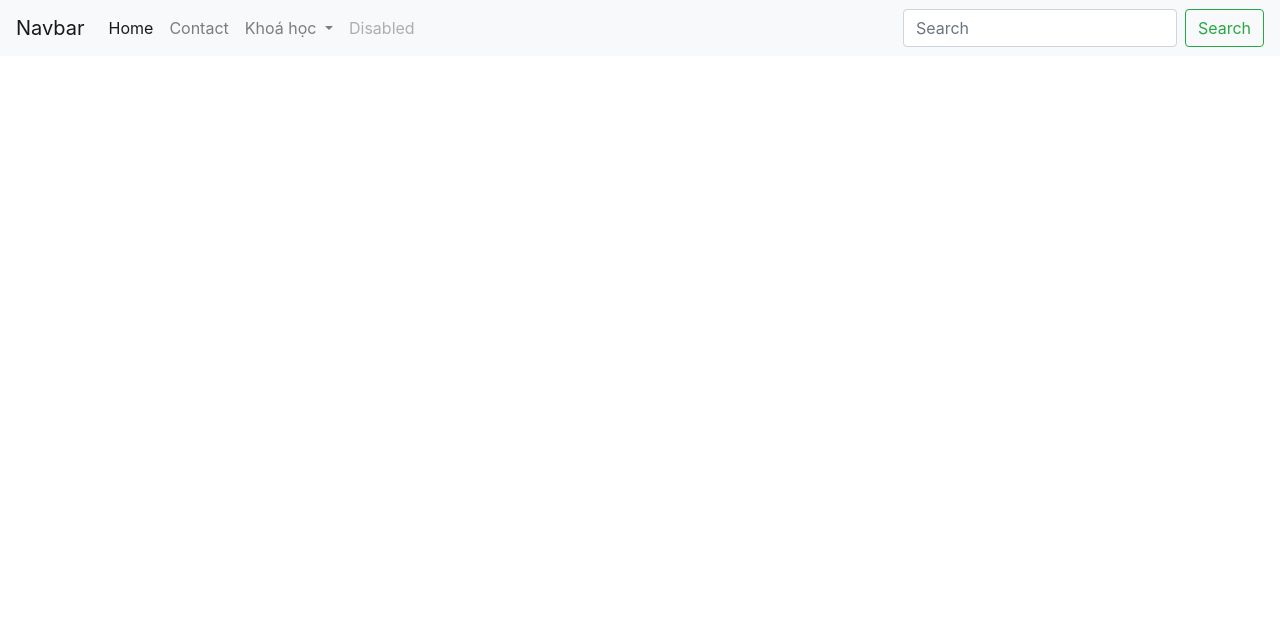
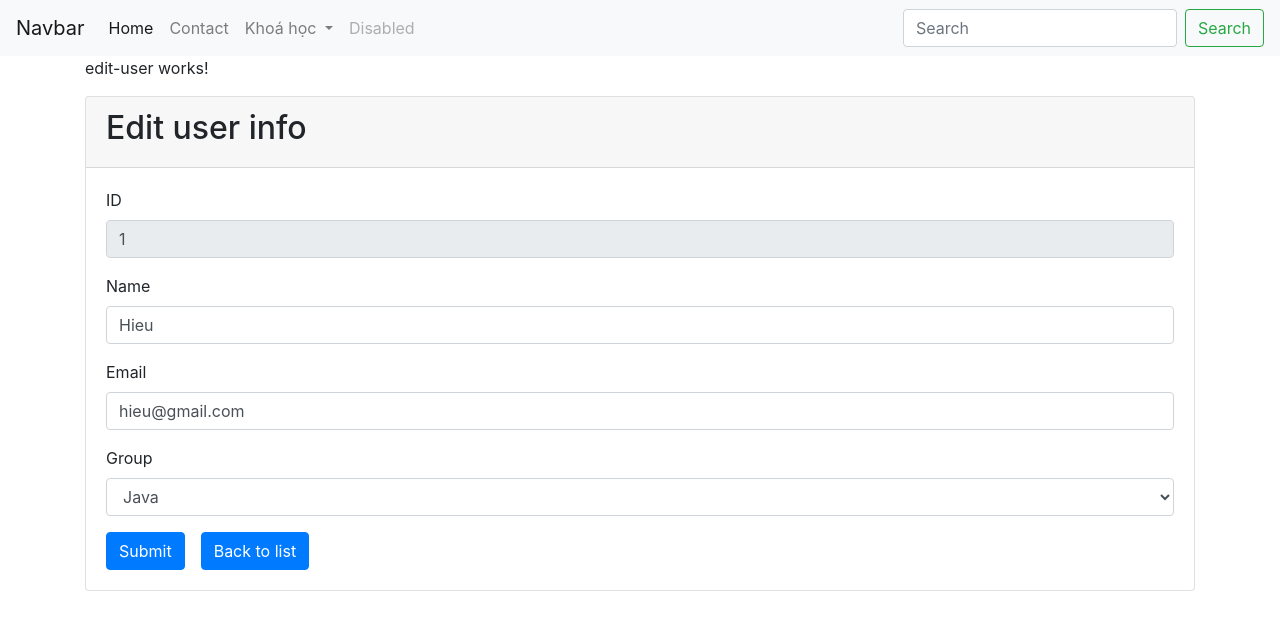
Before and after one commit to HieuLe-C0220/Md5_W2_Angular-Overview-delete, an Angular app: page /user/edit/1 in a window 1280 px wide. Before the commit this address led to /. Shown: the top 630 px of the page. Built offline with nearby package versions, Linux system fonts and the light colour scheme.

Commit message:
đã edit được user

```diff
--- a/src/app/app-routing.module.ts
+++ b/src/app/app-routing.module.ts
@@ -2,10 +2,12 @@ import { NgModule } from '@angular/core';
 import { Routes, RouterModule } from '@angular/router';
 import {UserListComponent} from './users/user-list/user-list.component';
 import {AddUserComponent} from './users/add-user/add-user.component';
+import {EditUserComponent} from './users/edit-user/edit-user.component';
 
 const routes: Routes = [
-  {path: 'users', component: UserListComponent},
-  {path: 'users/add', component: AddUserComponent}
+  {path: 'user', component: UserListComponent},
+  {path: 'user/add', component: AddUserComponent},
+  {path: 'user/edit/:id', component: EditUserComponent}
 ];
 
 @NgModule({
--- a/src/app/app.module.ts
+++ b/src/app/app.module.ts
@@ -9,6 +9,7 @@ import { InputSearchComponent } from './core/input-search/input-search.component
 import { GroupComponent } from './users/group/group.component';
 import { AddUserComponent } from './users/add-user/add-user.component';
 import {FormsModule, ReactiveFormsModule} from '@angular/forms';
+import { EditUserComponent } from './users/edit-user/edit-user.component';
 
 @NgModule({
   declarations: [
@@ -17,7 +18,8 @@ import {FormsModule, ReactiveFormsModule} from '@angular/forms';
     MenuComponent,
     InputSearchComponent,
     GroupComponent,
-    AddUserComponent
+    AddUserComponent,
+    EditUserComponent
   ],
   imports: [
     BrowserModule,
--- a/src/app/core/menu/menu.component.html
+++ b/src/app/core/menu/menu.component.html
@@ -10,7 +10,7 @@
         <a class="nav-link" routerLink="/">Home <span class="sr-only">(current)</span></a>
       </li>
       <li class="nav-item">
-        <a class="nav-link" routerLink="users">Contact</a>
+        <a class="nav-link" routerLink="user">Contact</a>
       </li>
       <li class="nav-item dropdown">
         <a class="nav-link dropdown-toggle" id="navbarDropdown" role="button" data-toggle="dropdown" aria-haspopup="true" aria-expanded="false">
--- a/src/app/users/add-user/add-user.component.ts
+++ b/src/app/users/add-user/add-user.component.ts
@@ -36,7 +36,7 @@ export class AddUserComponent implements OnInit {
   createNewUser() {
     let newUser = this.newUserForm.value;
     this.userService.add(newUser);
-    this.router.navigate(['users']);
+    this.router.navigate(['user']);
     // console.log(this.userService.getUserList()); //dung de kiem tra xem da add duoc chua
   }
 }
--- /dev/null
+++ b/src/app/users/edit-user/edit-user.component.html
@@ -0,0 +1,50 @@
+<p>edit-user works!</p><div class="card">
+  <div class="card-header">
+    <h2>{{title_page}}</h2>
+  </div>
+  <div class="card-body">
+    <form [formGroup]="editUserForm" (ngSubmit)="editUserById()" >
+      <div class="form-group">
+        <label for="user-id">ID</label>
+        <input disabled type="number" formControlName="id" class="form-control" id="user-id" placeholder="Enter Id">
+
+      </div>
+      <div class="form-group">
+        <label for="user-name">Name</label>
+        <input type="text" formControlName="name" class="form-control" id="user-name" placeholder="Enter Name">
+        <div *ngIf="name.invalid && (name.dirty|| name.touched)">
+          <div *ngIf="name.errors.required">
+            Name can not be empty
+          </div>
+          <div *ngIf="name.errors.minlength">
+            Name must have at least 6 characters
+          </div>
+        </div>
+      </div>
+      <div class="form-group">
+        <label for="exampleInputPassword1">Email</label>
+        <input type="Email" formControlName="email" class="form-control" id="exampleInputPassword1" placeholder="Enter Email">
+        <div *ngIf="email.invalid && (email.dirty|| email.touched)">
+          <div *ngIf="email.errors.required">
+            Email can not be empty
+          </div>
+          <div *ngIf="email.errors.email">
+            Input email not valid
+          </div>
+        </div>
+      </div>
+      <div class="form-group">
+        <label for="group_id_label">Group</label>
+        <select formControlName="group_id" class="form-control" name="" id="group_id_label">
+          <ng-container *ngFor="let group of groupList">
+            <option value="{{group.id}}">{{group.name}}</option>
+
+          </ng-container>
+        </select>
+      </div>
+      <button type="submit" [disabled]="editUserForm.invalid"  class="btn btn-primary mr-3">Submit</button>
+      <button type="button"  class="btn btn-primary" routerLink="/user">Back to list</button>
+    </form>
+
+  </div>
+</div>
--- /dev/null
+++ b/src/app/users/edit-user/edit-user.component.ts
@@ -0,0 +1,56 @@
+import { Component, OnInit } from '@angular/core';
+import {FormBuilder, FormGroup, Validators} from '@angular/forms';
+import {IUser} from '../iuser';
+import {GroupService} from '../group.service';
+import {ActivatedRoute, ParamMap, Router} from '@angular/router';
+import {UserService} from '../user.service';
+import {IGroup} from '../igroup';
+
+@Component({
+  selector: 'app-edit-user',
+  templateUrl: './edit-user.component.html',
+  styleUrls: ['./edit-user.component.css']
+})
+export class EditUserComponent implements OnInit {
+  title_page = 'Edit user info';
+
+  editUserForm: FormGroup;
+  editUserId: string;
+  editUser: IUser;
+  constructor(private formBuilder: FormBuilder,
+              private groupService: GroupService,
+              private activatedRoute: ActivatedRoute,
+              private userService: UserService,
+              private router: Router) {
+    this.activatedRoute.paramMap.subscribe((paramMap: ParamMap) => {
+      this.editUserId = paramMap.get('id');
+      this.editUser = this.userService.getUserById(+this.editUserId)
+    })
+  }
+
+  ngOnInit(): void {
+    this.editUserForm = this.formBuilder.group(
+      {
+        id: [this.editUserId],
+        name: [this.editUser.name, [Validators.required, Validators.minLength(4)]],
+        email: [this.editUser.email, [Validators.required, Validators.email]],
+        group_id: [this.editUser.group_id]
+      }
+    );
+  }
+  groupList: IGroup[] = this.groupService.getGroupList();
+  get name(){
+    return this.editUserForm.get('name')
+  }
+
+  get email(){
+    return this.editUserForm.get('email');
+  }
+
+  editUserById() {
+    let newUser = this.editUserForm.value;
+    this.userService.editUserById(newUser);
+    this.router.navigate(['user']);
+    // console.log(this.userService.getUserList())
+  }
+}
--- a/src/app/users/user-list/user-list.component.html
+++ b/src/app/users/user-list/user-list.component.html
@@ -31,7 +31,7 @@
         </ng-container>
         <td>
           <button class="btn btn-danger" (click)="deleteById( user.id )">Delete</button>
-<!--          <button class="btn btn-success" [routerLink]="'edit/'+user.id">Edit</button>-->
+          <button class="btn btn-success" [routerLink]="'edit/'+user.id">Edit</button>
         </td>
       </tr>
 
--- a/src/app/users/user-list/user-list.component.ts
+++ b/src/app/users/user-list/user-list.component.ts
@@ -27,8 +27,6 @@ export class UserListComponent implements OnInit {
     // this.userFilter = this.users;
     this.users = this.userService.getUserList();
     this.groups = this.groupService.getGroupList();
-    console.log(this.users);
-    console.log(this.groups);
   }
 
   filterByKeyword(keyword) {
@@ -40,7 +38,6 @@ export class UserListComponent implements OnInit {
   search(event) {
     this.users = (event) ? this.filterByKeyword(event) : this.userService.getUserList();
   }
-
 
   // deleteById(id: number) {
   //   this.users.splice(id , id);
--- a/src/app/users/user.service.ts
+++ b/src/app/users/user.service.ts
@@ -42,8 +42,23 @@ export class UserService {
     return this.users;
   }
 
-  add(user: IUser): IUser {
+  getUserById(id:number):IUser{
+    for(let i = 0;i< this.users.length;i++){
+      if(this.users[i].id == id){
+        return this.users[i]
+      }
+    }
+  }
+
+  editUserById(user:IUser){
+    for(let i = 0; i < this.users.length; i++){
+      if(this.users[i].id == user.id){
+        this.users[i] = user;
+      }
+    }
+  }
+
+  add(user: IUser): void {
     this.users.push(user);
-    return user;
   }
 }
```
Also changed, not shown: src/app/users/edit-user/edit-user.component.css (added), 1 other file (tests, documents, lock files or other folders).
